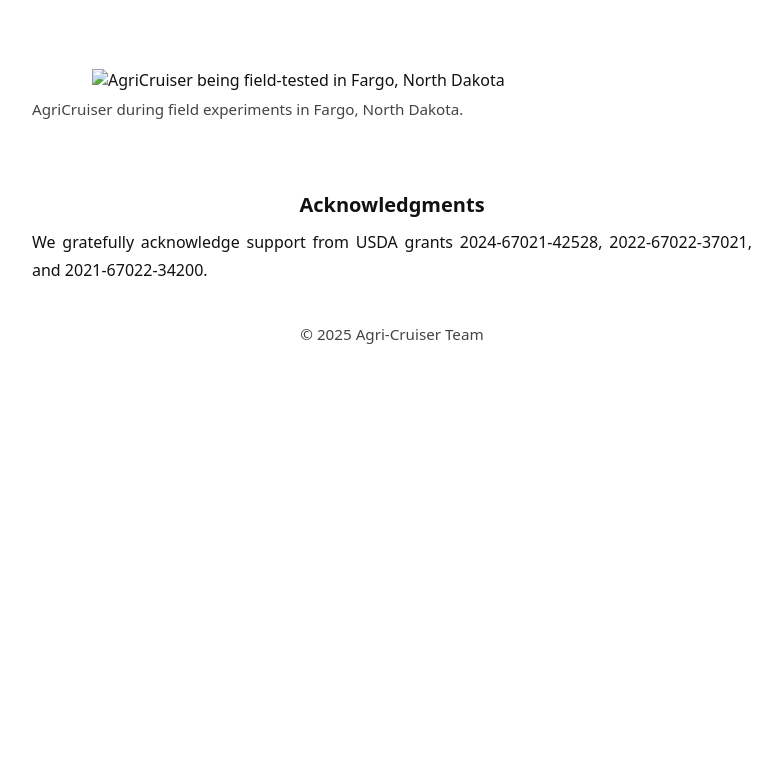
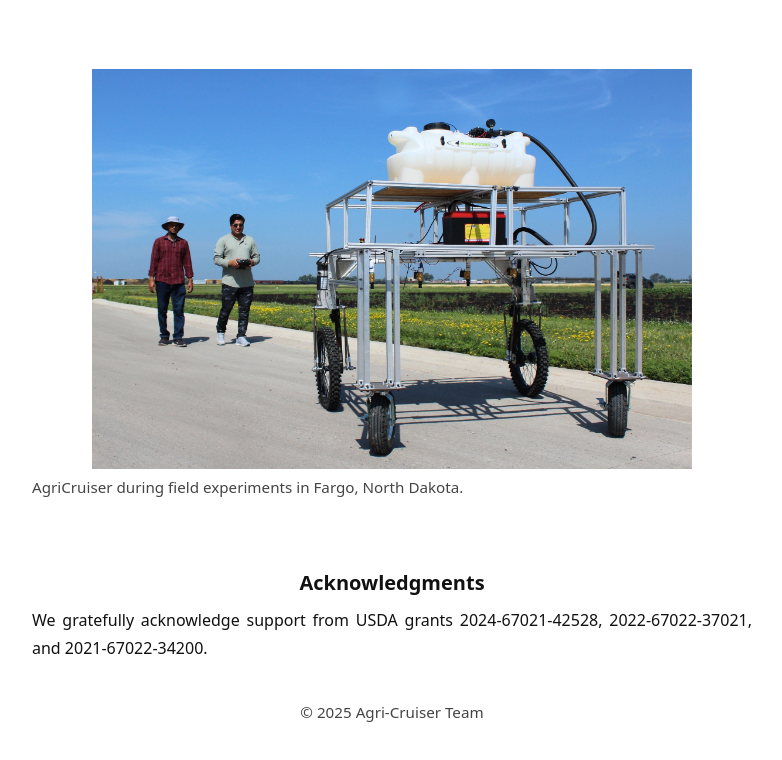
Before and after one commit to agri-cruiser/agri-cruiser, a plain HTML site: page docs/index.html in a window 1280 px wide. Shown: the part 2071-2831 px from the top of the page, without its empty margins (248-1030 px from the left). Before the commit the page ends 2495 px from the top, so only its background shows below. Drawn offline with Linux system fonts and the light colour scheme.

Commit message:
Update index.html

```diff
--- a/docs/index.html
+++ b/docs/index.html
@@ -86,7 +86,7 @@
       </section>
       <br><br>
     <section id="results-figure" class="figure">
-    <img src="images/field_test.png" alt="AgriCruiser being field-tested in Fargo, North Dakota" style="width:75%;margin:0 auto;display:block;">
+    <img src="figures/Main.jpg" alt="AgriCruiser being field-tested in Fargo, North Dakota" style="width:75%;margin:0 auto;display:block;">
     <div class="figcap center">AgriCruiser during field experiments in Fargo, North Dakota.</div>
     </section>
       <br><br>
```
